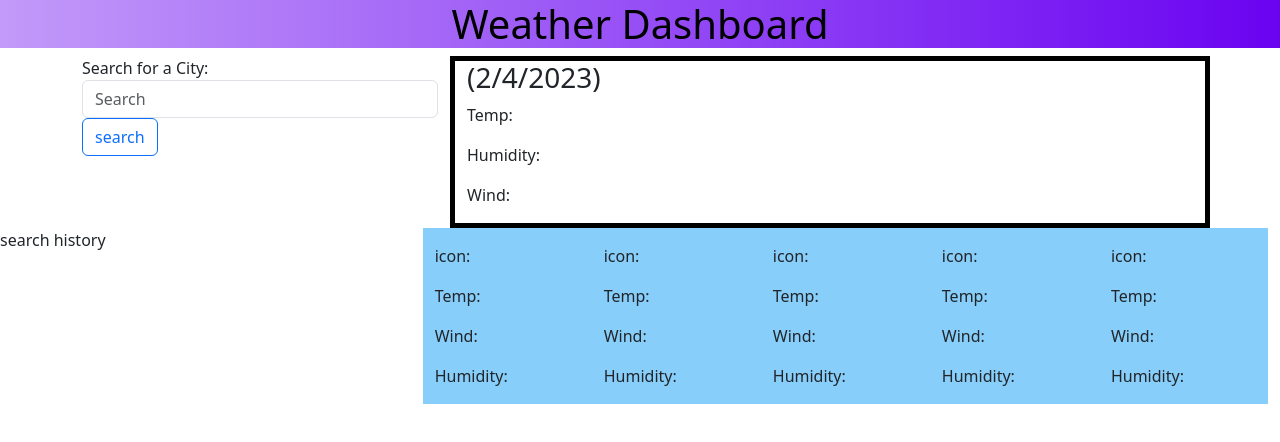
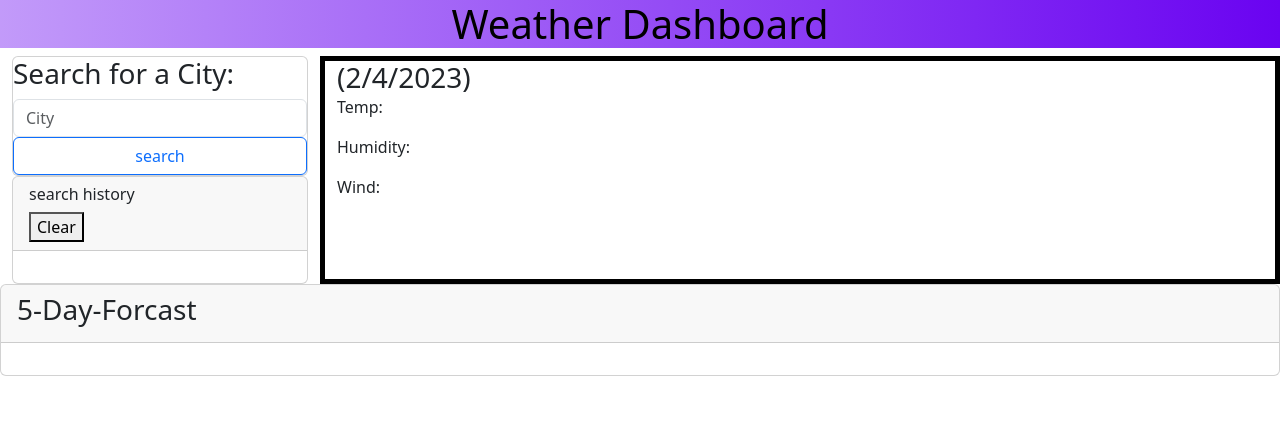
Before and after one commit to JacobZ96/weather-dashbord, a plain HTML site: page index.html in a window 1280 px wide. Drawn offline with nearby package versions, Linux system fonts and the light colour scheme.

Commit message:
changed layout of html, added light js code

```diff
--- a/assets/css/style.css
+++ b/assets/css/style.css
@@ -4,7 +4,7 @@
     color: black;
 }
 
-.today {
+#today {
     border: 5px solid;
     border-color: black;
 }
--- a/assets/js/script.js
+++ b/assets/js/script.js
@@ -9,11 +9,18 @@
 // THEN I am again presented with current and future conditions for that city
 
 var today = dayjs();
-var getApi= "https://api.openweathermap.org/data/2.5/forecast?lat={lat}&lon={lon}&appid={API key}"
+var requestUrl= "https://api.openweathermap.org/data/2.5/forecast?lat={lat}&lon={lon}&appid= apiKey";
+var apiKey = "e474eaacc96b11909564331f7b9f7855"
+document.getElementById('date').textContent = dayjs().format('(M/D/YYYY)');
 
-document.getElementById('currentDate').textContent = dayjs().format('(M/D/YYYY)');
-
-
+function getApi(requestUrl) {
+    fetch(requestUrl).then(function (response){
+        console.log(response.status);
+    })
+    .then(function(data) {
+        console.log(data);
+    });
+};
 
 
 
--- a/index.html
+++ b/index.html
@@ -13,74 +13,38 @@
     <header id="header">
         <h1>Weather Dashboard</h1>
     </header>
-    <div class="container">
+    <div class="container-fluid">
         <div class="row">
-            <div class="col-4">
-                    <label>Search for a City:</label>
-                    <input type="search" class="form-control rounded" placeholder="Search" aria-label="Search" aria-describedby="search-addon" />
-                <button type="button" class="btn btn-outline-primary">search</button>
+            <div class="col-12 col-lg-3">
+                <div class="card">
+                    <h3>Search for a City:</h3>
+                    <input type="search" class="form-control rounded" placeholder="City" aria-label="Search" aria-describedby="search-addon" />
+                    <button type="button" class="btn btn-outline-primary">search</button>
+                </div>
+
+                <div class="card">
+                    <div class="card-header">
+                        <h6>search history</h6>
+                        <button class ="clearBtn" id="clear-history">Clear</button>
+                    </div>
+                    <div class="card-body" id="history"></div>
+                </div>
             </div>
 
-            <div class="col-8 today">
-                    <h3 id="currentDate"></h3>
-                    <p>Temp:</p>
-                    <p>Humidity:</p>
-                    <p>Wind:</p>
+            <div class="col-12 col-lg-9" id="today">
+                    <h3 class="card-header"><span id="name"></span><span id="date"></span><span id="icon"></span></h3>
+                    <p>Temp:<span id="Temp"></span></p>
+                    <p>Humidity:<span id="Humidity"></span></p>
+                    <p>Wind:<span id="Wind"></span></p>
                 </div>
             </div>
         </div>
 
-        <div class="row">
-            <div class="col-4">
-                <div class="card-body">
-                    search history
-                </div>
+        <div class="card" id="5-day-forcast">
+            <div class="card-header">
+                <h3 class="card-title">5-Day-Forcast</h3>
             </div>
-
-            <div class="row col-8">
-                <div class="col back ">
-                    <p id="day1"></p>
-                    <p>icon:</p>
-                    <p>Temp:</p>
-                    <p>Wind:</p>
-                    <p>Humidity:</p>
-                </div>
-
-
-                <div class="col back ">
-                    <p id="day2"></p>
-                    <p>icon:</p>
-                    <p>Temp:</p>
-                    <p>Wind:</p>
-                    <p>Humidity:</p>
-                </div>
-
-
-                <div class="col back ">
-                    <p id="day3"></p>
-                    <p>icon:</p>
-                    <p>Temp:</p>
-                    <p>Wind:</p>
-                    <p>Humidity:</p>
-                </div>
-
-
-                <div class="col back ">
-                    <p id="day4"></p>
-                    <p>icon:</p>
-                    <p>Temp:</p>
-                    <p>Wind:</p>
-                    <p>Humidity:</p>
-                </div>
-
-
-                <div class="col back ">
-                    <p id="day5"></p>
-                    <p>icon:</p>
-                    <p>Temp:</p>
-                    <p>Wind:</p>
-                    <p>Humidity:</p>
-                </div>
+            <div class="row card-body" id="forcast-body">
             </div>
         </div>
     </div>
```
